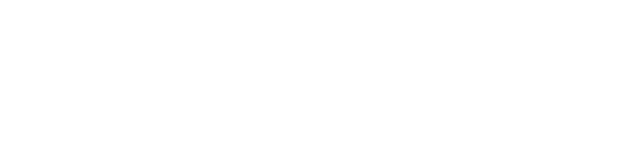
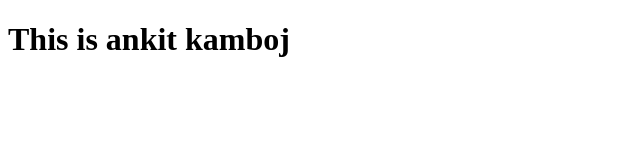
Before and after one commit to Ankitkamboj31/GIT-REPO, a plain HTML site: page index.html in a window 1280 px wide. Shown: the whole page, without its empty margins (0-640 px from the left). Drawn offline with Linux system fonts and the light colour scheme.

Commit message:
This is version v2

```diff
--- a/index.html
+++ b/index.html
@@ -6,6 +6,7 @@
     <title>Document</title>
 </head>
 <body>
+    <h1>This is ankit kamboj</h1>
 
 </body>
 </html>
```
